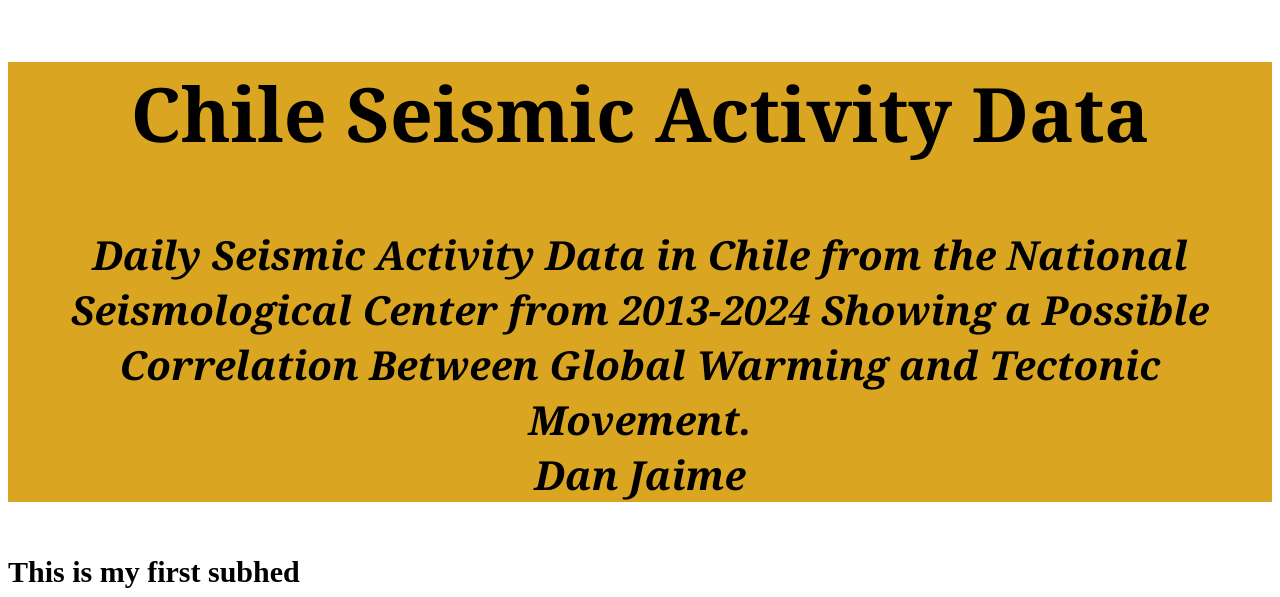
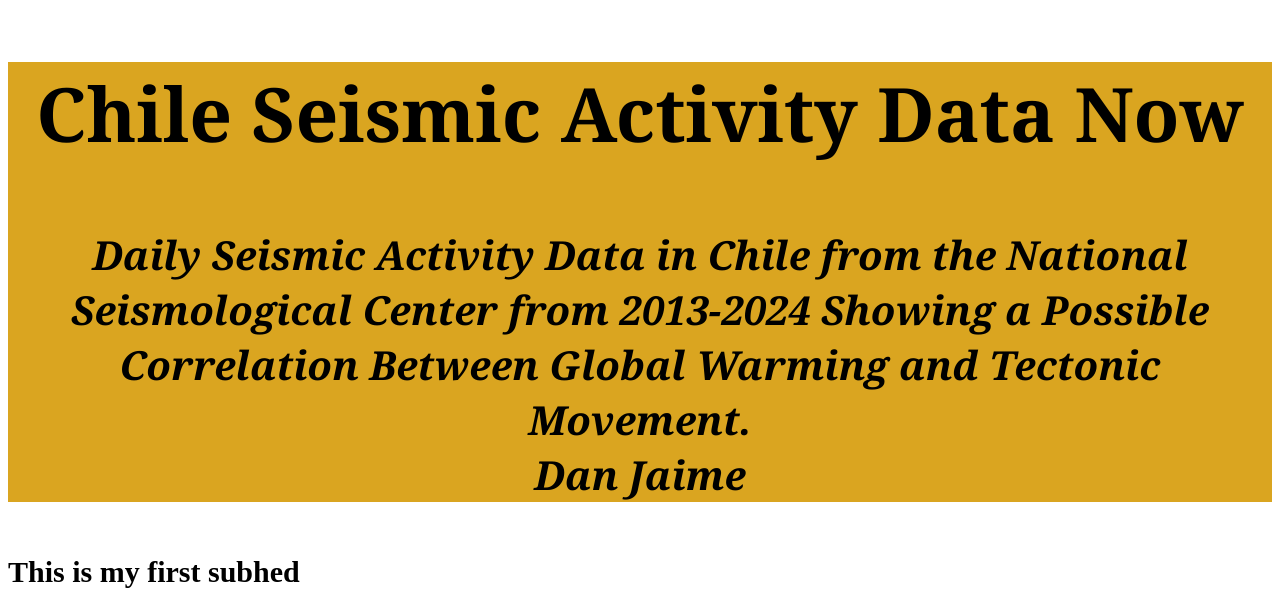
Before and after one commit to daja14/jnl221_jaime, a plain HTML site: page final-project221/final.html in a window 1280 px wide. Shown: the top 597 px of the page. Drawn offline with Linux system fonts and the light colour scheme.

Commit message:
Add files via upload

```diff
--- a/final-project221/final.html
+++ b/final-project221/final.html
@@ -21,7 +21,7 @@
 
 	<body>
 		<section class="header">
-			<h2> Chile Seismic Activity Data </h2>
+			<h2> Chile Seismic Activity Data Now </h2>
 			<h4> Daily Seismic Activity Data in Chile from the National Seismological Center from 2013-2024 Showing a Possible Correlation Between Global Warming and Tectonic Movement. <div class="byline"> Dan Jaime </div> </h4>
 		</section>
 		<section>
```
